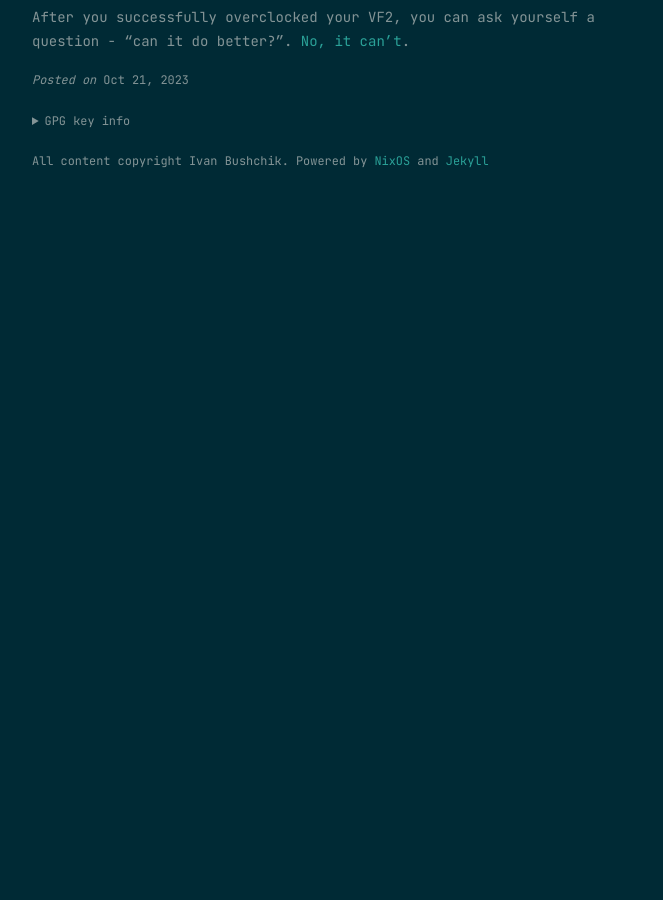
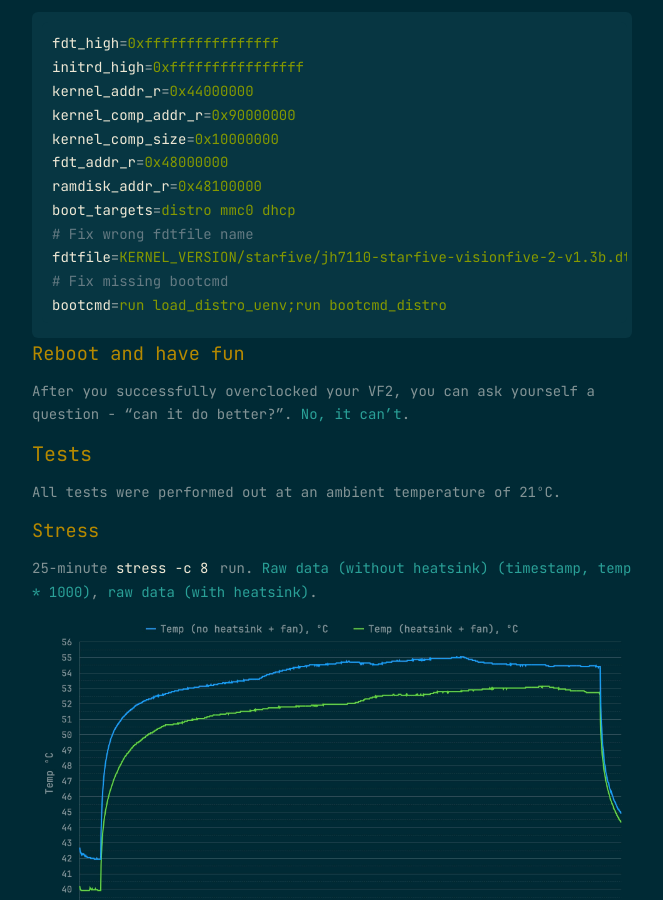
Before and after one commit to ivabus/ivabus.github.io, a Jekyll site: the page built from _posts/2023-10-21-overclocking-starfive-vf2.md, in a window 1280 px wide and 900 px high, scrolled down 1719 px. Shown: the whole window, without its empty margins (308-971 px from the left). Built offline with Jekyll 4.4.1, drawn with Linux system fonts in a browser that asks for light colours; the table of contents is made by our own code; before the commit the page ends 1910 px from its top, so only the background shows below that; some of the changed text lies outside the part shown.

Commit message:
Add tests section
Signed-off-by: Ivan Bushchik <ivabus@ivabus.dev>

````diff
--- a/_posts/2023-10-21-overclocking-starfive-vf2.md
+++ b/_posts/2023-10-21-overclocking-starfive-vf2.md
@@ -31,14 +31,14 @@ git checkout JH7110_VisionFive2_upstream
 git apply /path/to/patch/overclock_vf2.patch
 ```
 
-## Compile the kernel
+### Compile the kernel
 
 ```shell
 make starfive_visionfive2_defconfig
 make -j4
 ```
 
-## Install new kernel
+### Install new kernel
 
 Run as root
 
@@ -48,7 +48,7 @@ make install
 make dtbs_install
 ```
 
-## Configure bootloader
+### Configure bootloader
 
 Your bootloader should be configured to use `starfive/jh7110-starfive-visionfive-2-v1.3b.dtb` devicetree file.
 
@@ -69,6 +69,16 @@ fdtfile=KERNEL_VERSION/starfive/jh7110-starfive-visionfive-2-v1.3b.dtb
 bootcmd=run load_distro_uenv;run bootcmd_distro
 ```
 
-## Reboot and have fun
+### Reboot and have fun
 
 After you successfully overclocked your VF2, you can ask yourself a question - "can it do better?". [No, it can't](http://forum.rvspace.org/t/how-do-you-overclock-the-vf2/2920/5).
+
+## Tests
+
+All tests were performed out at an ambient temperature of 21ºC.
+
+### Stress
+
+25-minute `stress -c 8` run. [Raw data (without heatsink) (timestamp, temp * 1000)](/posts_media/2023-10-21-overclocking-starfive-vf2/vf2_stress_data), [raw data (with heatsink)](/posts_media/2023-10-21-overclocking-starfive-vf2/vf2_stress_data_heatsink).
+
+![Stress test graph](/posts_media/2023-10-21-overclocking-starfive-vf2/vf2_stress.jpeg)
````
Also changed, not shown: other parts of _posts/2023-10-21-overclocking-starfive-vf2.md (+5 -5 lines), posts_media/2023-10-21-overclocking-starfive-vf2/vf2_stress.jpeg (added), 2 other files.
